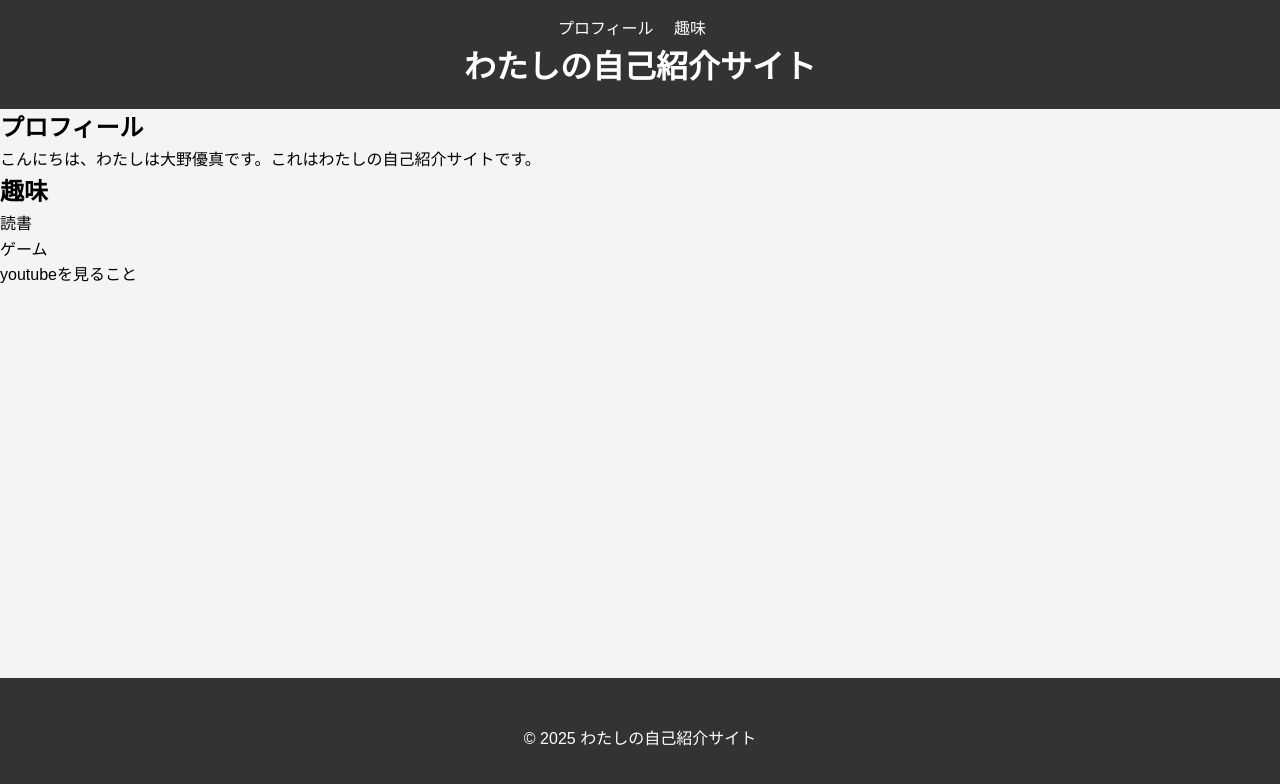
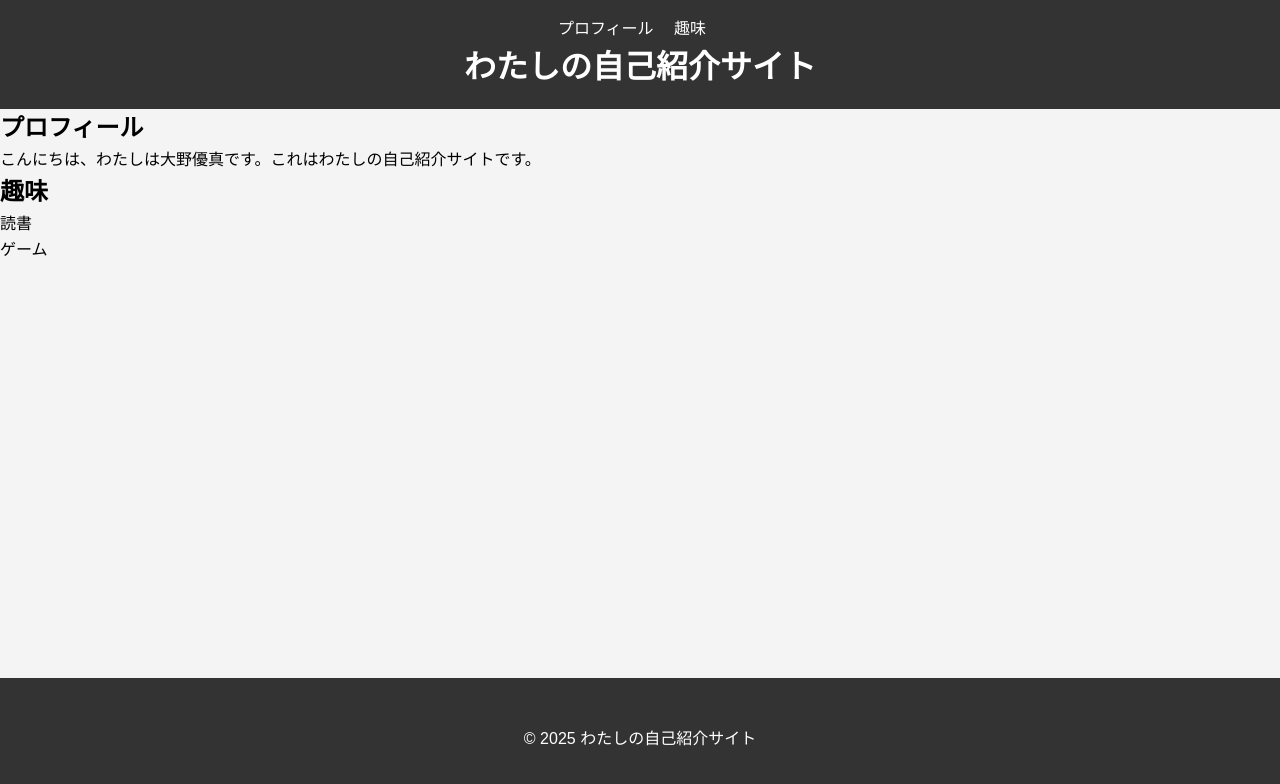
Before and after one commit to oono25/about-me, a plain HTML site: page index.html in a window 1280 px wide. Drawn offline with Linux system fonts and the light colour scheme; some packages are replaced by stand-ins of ours.

Commit message:
Update index.html

```diff
--- a/index.html
+++ b/index.html
@@ -28,7 +28,8 @@
             <ul>
                 <li>読書</li>
                 <li>ゲーム</li>
-                <li>youtubeを見ること</li>
+
+
             </ul>
         </section>
     </main>
```
